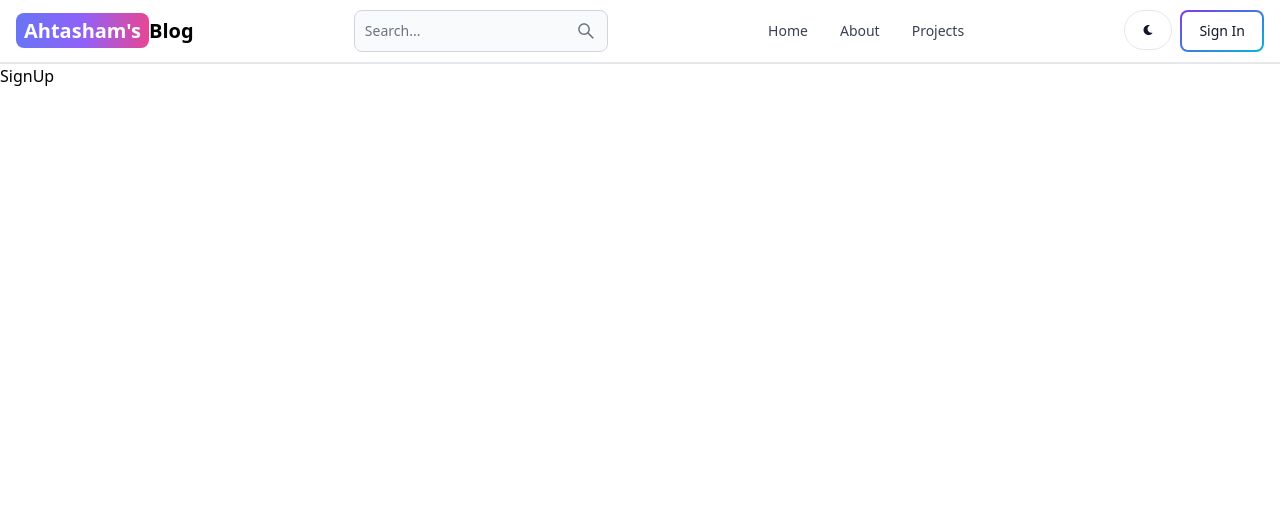
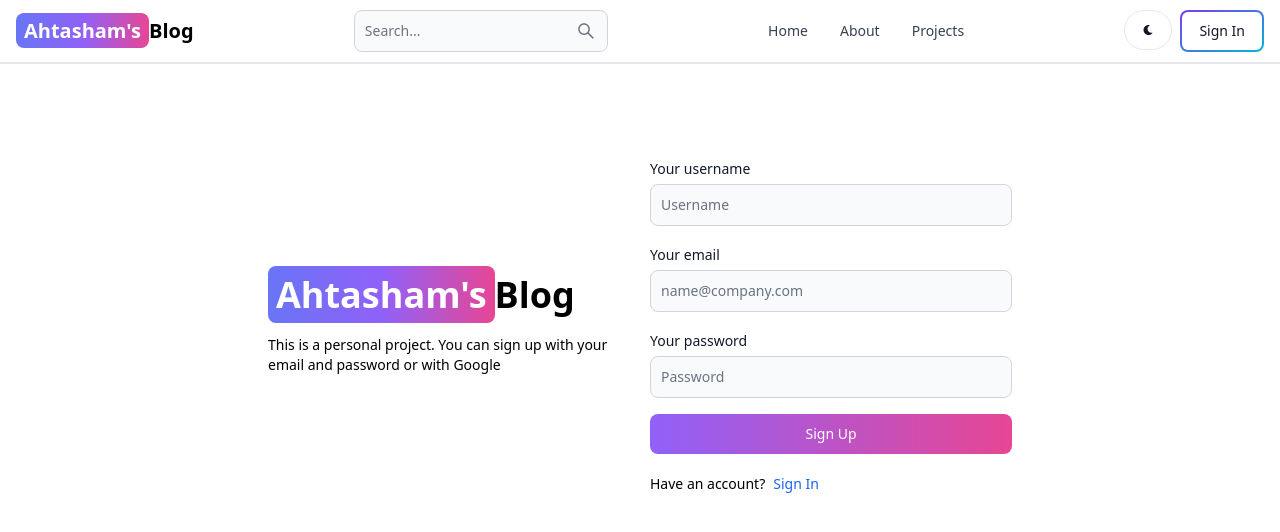
Before and after one commit to AhtashamulIslam/MERN-Stack-Web-App-Using-Tailwind-CSS, a React (Vite) app in the folder clientSide/: page /signup in a window 1280 px wide. Shown: the top 532 px of the page. Built offline with nearby package versions, Linux system fonts and the light colour scheme.

Commit message:
create signUp page ui

```diff
--- a/clientSide/src/pages/SignUp.jsx
+++ b/clientSide/src/pages/SignUp.jsx
@@ -1,9 +1,44 @@
+import { Label, TextInput , Button } from 'flowbite-react'
 import React from 'react'
+import { Link } from 'react-router-dom'
 
 function SignUp() {
   return (
-    <div>
-      SignUp
+    <div className='min-h-screen mt-20 '>
+      <div className='flex flex-col px-8 sm:px-12  max-w-3xl mx-auto md:flex-row md:p-3 md:items-center gap-5 '>
+        <div className='flex-1'>
+        <Link to='/' className='text-4xl dark:text-white font-bold'>
+        <span className='px-2 py-1 bg-gradient-to-r from-indigo-500 via-purple-500 to-pink-500 rounded-lg text-white'>Ahtasham's</span>
+         Blog
+        </Link>
+        <p className='text-sm mt-5'>This is a personal project. You can sign up with your email and password or with Google</p>
+        </div>
+        <div className='flex-1'>
+          <form className='flex flex-col gap-4'>
+           <div className='space-y-1'>
+          <Label value='Your username'/>
+          <TextInput type='text' placeholder='Username' id='username' />
+           </div>
+           <div className='space-y-1'>
+          <Label value='Your email'/>
+          <TextInput type='text' placeholder='name@company.com' id='email' />
+           </div>
+           <div className='space-y-1'>
+          <Label value='Your password'/>
+          <TextInput type='text' placeholder='Password' id='password' />
+           </div>
+           <Button gradientDuoTone='purpleToPink' type='submit'>
+            Sign Up
+           </Button>
+          </form>
+          <div className='flex gap-2 mt-5 text-sm'>
+            <span>Have an account?</span>
+            <Link to='/signin' className='text-blue-600'>
+            Sign In
+            </Link>
+          </div>
+        </div>
+      </div>
     </div>
   )
 }
```
